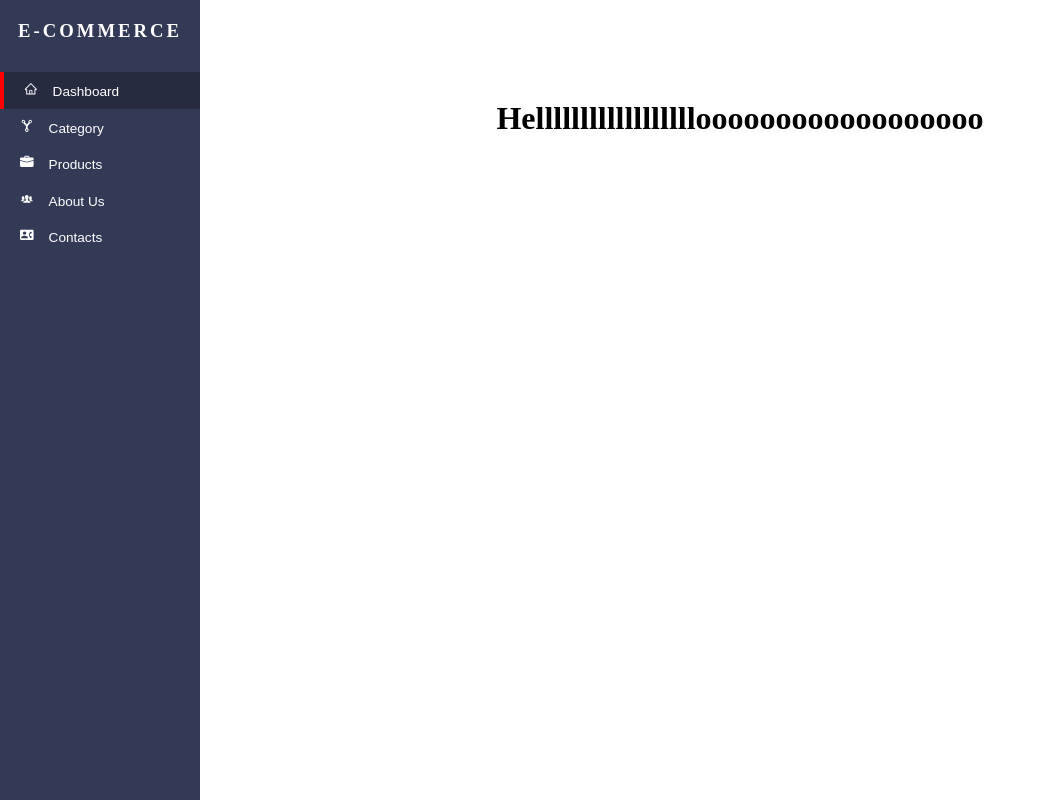
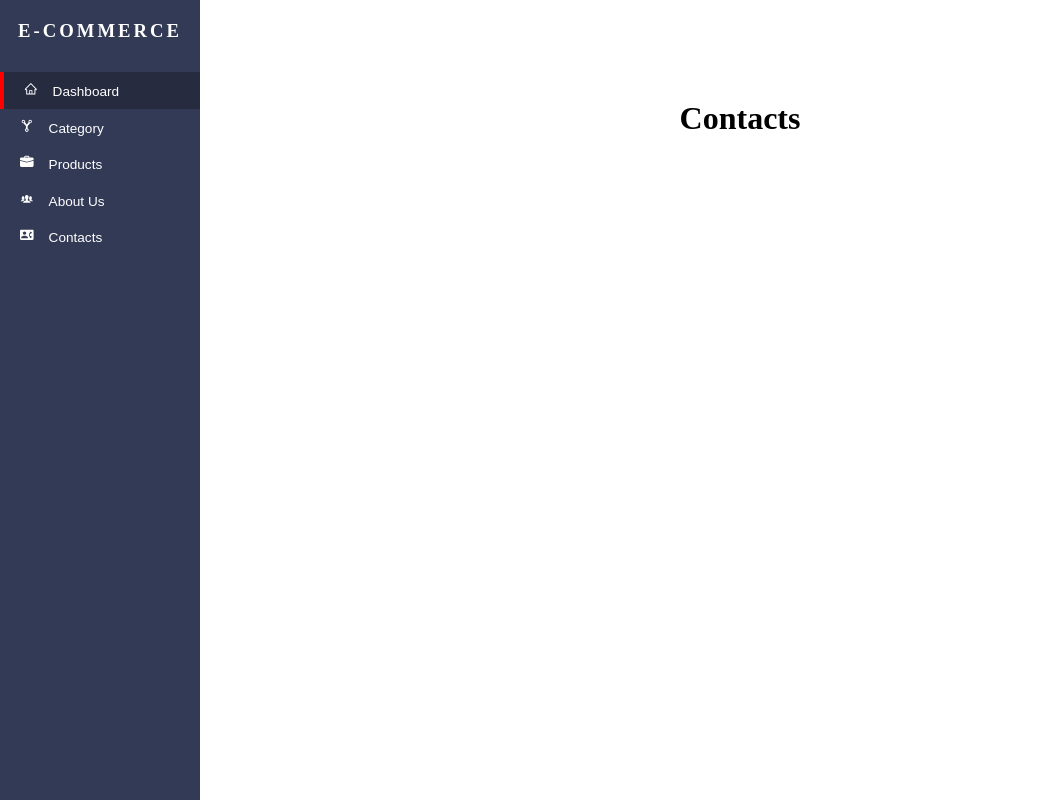
Before and after one commit to pramila123/Dashboard_blogSite, a React (Create React App) app: page /contacts in a window 1280 px wide. Shown: the whole page, without its empty margins (0-1046 px from the left). Built offline with nearby package versions, Linux system fonts and the light colour scheme.

Commit message:
Routing problem solved

```diff
--- a/src/Routes.js
+++ b/src/Routes.js
@@ -1,28 +1,20 @@
-import React from 'react'
-import {Switch, Route, BrowserRouter} from 'react-router-dom';
-import Dashboard from './component/MainView/Dashboard/Dashboard';
-import Category from './component/MainView/Category/Category';
-import Products from './component/MainView/Products/Products';
-import AboutUs from './component/MainView/AboutUs/AboutUs';
-import Contacts from './component/MainView/Contacts/Contacts';
-
-
-
-
-
+import React from "react";
+import { Switch, Route } from "react-router-dom";
+import Dashboard from "./component/MainView/Dashboard/Dashboard";
+import Category from "./component/MainView/Category/Category";
+import Products from "./component/MainView/Products/Products";
+import AboutUs from "./component/MainView/AboutUs/AboutUs";
+import Contacts from "./component/MainView/Contacts/Contacts";
 
 export const Routes = () => {
-    return (
-        <BrowserRouter>
-        <Switch>
-            <Route path='/category'><Category/></Route>
-            <Route path='/products'><Products/></Route>
-            <Route path='/aboutus'><AboutUs/></Route>
-            <Route path='/contacts'><Contacts/></Route>
-            <Route exact path='/'><Dashboard/></Route>
-
-        </Switch>
-        </BrowserRouter>
-    )
-}
-export default Routes
+  return (
+    <Switch>
+      <Route exact path="/" component={Dashboard} />
+      <Route path="/category" component={Category} />
+      <Route path="/products" component={Products} />
+      <Route path="/aboutus" component={AboutUs} />
+      <Route path="/contacts" component={Contacts} />
+    </Switch>
+  );
+};
+export default Routes;
--- a/src/component/MainView/Category/Category.js
+++ b/src/component/MainView/Category/Category.js
@@ -2,9 +2,9 @@ import React from 'react'
 
 export const Category = () => {
     return (
-        <div>
+        <h1>
             Category page..........
-        </div>
+        </h1>
     )
 }
 export default Category
--- a/src/component/MainView/Contacts/Contacts.js
+++ b/src/component/MainView/Contacts/Contacts.js
@@ -3,7 +3,7 @@ import React from 'react'
 const Contacts = () => {
     return (
         <h1>
-            Helllllllllllllllllloooooooooooooooooo
+            Contacts
         </h1>
     )
 }
--- a/src/component/MainView/Products/Products.js
+++ b/src/component/MainView/Products/Products.js
@@ -2,8 +2,8 @@ import React from 'react'
 
 export default function Products() {
     return (
-        <div>
+        <h1>
             Products
-        </div>
+        </h1>
     )
 }
--- a/src/component/Sidebar/Sidebar.js
+++ b/src/component/Sidebar/Sidebar.js
@@ -11,7 +11,7 @@ const Sidebar = ({isItemSelected}) => {
   const menuItemsJSX = menuItems.map((item, index) => {
     const isItemSelected = selected === item.name;
     return (
-      <BrowserRouter>
+
       <Link to={item.to} style={{ textDecoration:"none", color:"#fff"}}>
       <s.MenuItem key={index}
        isItemSelected={isItemSelected}
@@ -20,7 +20,7 @@ const Sidebar = ({isItemSelected}) => {
         {item.name}
       </s.MenuItem>
       </Link>
-      </BrowserRouter>
+
     );
   });
   return (
--- a/src/index.js
+++ b/src/index.js
@@ -1,12 +1,15 @@
 import React from 'react';
 import ReactDOM from 'react-dom';
+import { BrowserRouter } from 'react-router-dom';
 
 import App from './App';
 
 
 ReactDOM.render(
   <React.StrictMode>
+  <BrowserRouter>
     <App />
+    </BrowserRouter>
   </React.StrictMode>,
   document.getElementById('root')
 );
```
